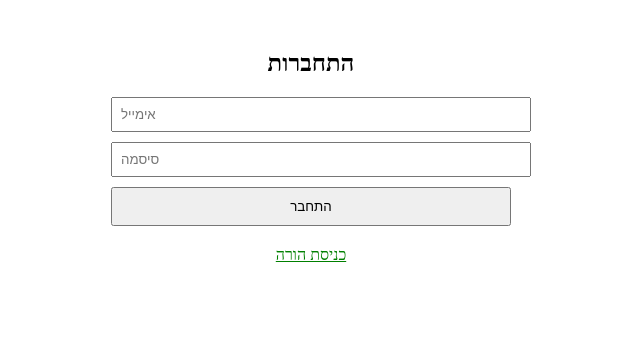
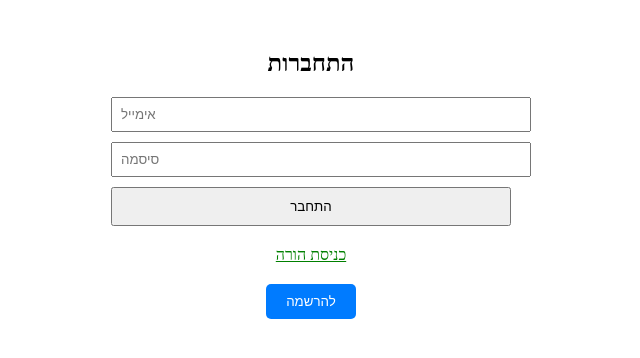
Before and after one commit to Adirdabush1/RateChat, a React (Vite) app in the folder student-chat-app/client/sudent-chat-client/: page /login in a window 1280 px wide. Shown: the top 358 px of the page, without its empty margins (329-969 px from the left). Built offline with nearby package versions, Linux system fonts and the light colour scheme.

Commit message:
Add sign-in button and redirect after register

```diff
--- a/student-chat-app/client/sudent-chat-client/src/components/Auth/RegisterForm.tsx
+++ b/student-chat-app/client/sudent-chat-client/src/components/Auth/RegisterForm.tsx
@@ -1,18 +1,23 @@
 // src/components/Auth/RegisterForm.tsx
 import { useState } from 'react';
 import { registerUser } from '../services/authService';
+import { useNavigate } from 'react-router-dom';
+
+
 
 export default function RegisterForm() {
   const [email, setEmail] = useState('');
   const [password, setPassword] = useState('');
   const [message, setMessage] = useState('');
+  const navigate = useNavigate();
 
   const handleSubmit = async (e: React.FormEvent) => {
     e.preventDefault();
     try {
       const result = await registerUser(email, password);
       setMessage('נרשמת בהצלחה!');
-      console.log(result); // אפשר להעביר לדף התחברות כאן
+      console.log(result);
+      navigate('/chat'); // לאחר הרשמה של תלמיד
     } catch (error: any) {
       setMessage(error.response?.data?.message || 'שגיאה בעת הרשמה');
     }
--- a/student-chat-app/client/sudent-chat-client/src/components/pages/RegisterParent.tsx
+++ b/student-chat-app/client/sudent-chat-client/src/components/pages/RegisterParent.tsx
@@ -1,6 +1,7 @@
 // pages/RegisterParent.tsx
 import { useState } from 'react';
 import { registerParent } from '../services/api';
+import { useNavigate } from 'react-router-dom';
 
 export default function RegisterParent() {
   const [formData, setFormData] = useState({ email: '', password: '', name: '', childEmail: '' });
@@ -8,11 +9,13 @@ export default function RegisterParent() {
   const handleChange = (e: React.ChangeEvent<HTMLInputElement>) => {
     setFormData({ ...formData, [e.target.name]: e.target.value });
   };
-
+  const navigate = useNavigate();
   const handleSubmit = async (e: React.FormEvent) => {
     e.preventDefault();
     await registerParent(formData);
     alert('ההרשמה הצליחה');
+          navigate('/parent-dashboard');
+
   };
 
   return (
--- a/student-chat-app/client/sudent-chat-client/src/components/pages/login.tsx
+++ b/student-chat-app/client/sudent-chat-client/src/components/pages/login.tsx
@@ -12,6 +12,22 @@ export default function LoginPage() {
           כניסת הורה
         </Link>
       </div>
+
+      <div style={{ marginTop: 10 }}>
+        <Link to="/register">
+          <button style={{
+            marginTop: 10,
+            padding: '10px 20px',
+            backgroundColor: '#007bff',
+            color: 'white',
+            border: 'none',
+            borderRadius: 5,
+            cursor: 'pointer'
+          }}>
+            להרשמה
+          </button>
+        </Link>
+      </div>
     </div>
   );
 }
```
